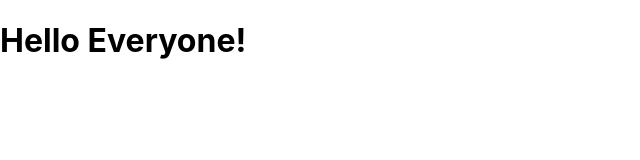
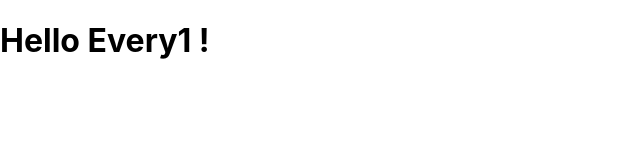
Before and after one commit to abdulrehman1363/react-demo-app, a React (Create React App) app: page / in a window 1280 px wide. Shown: the top 160 px of the page, without its empty margins (0-640 px from the left). Built offline with nearby package versions, Linux system fonts and the light colour scheme.

Commit message:
updated props again

```diff
--- a/src/App.js
+++ b/src/App.js
@@ -4,7 +4,7 @@ import Child from './chlid';
 function App() {
   return (
     <div>
-        <Child name='Everyone!'/>
+        <Child name='Every1 !'/>
     </div>
   );
 }
```
